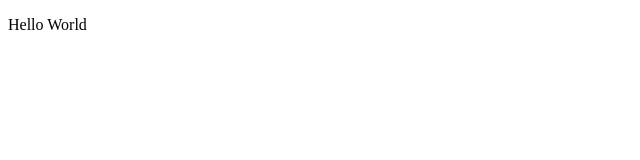
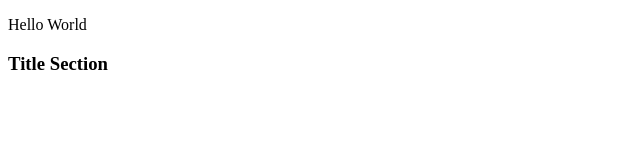
Before and after one commit to kristina-makalatia/web5-197, a plain HTML site: page index.html in a window 1280 px wide. Shown: the whole page, without its empty margins (0-640 px from the left). Drawn offline with Linux system fonts and the light colour scheme.

Commit message:
added new about us section

```diff
--- a/index.html
+++ b/index.html
@@ -9,5 +9,9 @@
         <p>Hello World</p>
     </section>
 
+    <section>
+        <h3>Title Section</h3>
+    </section>
+
 </body>
 </html>
```
